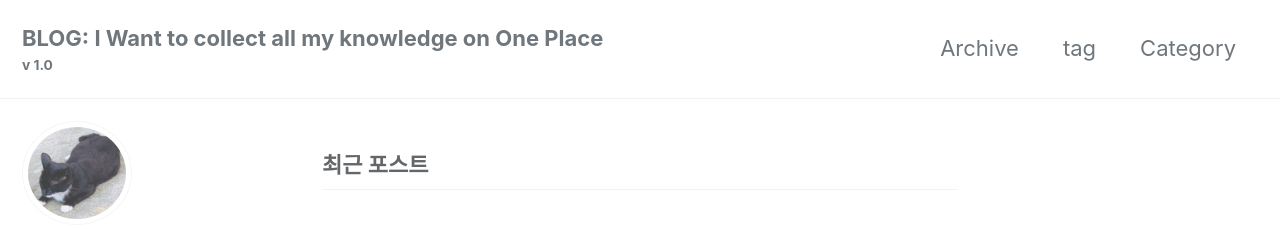
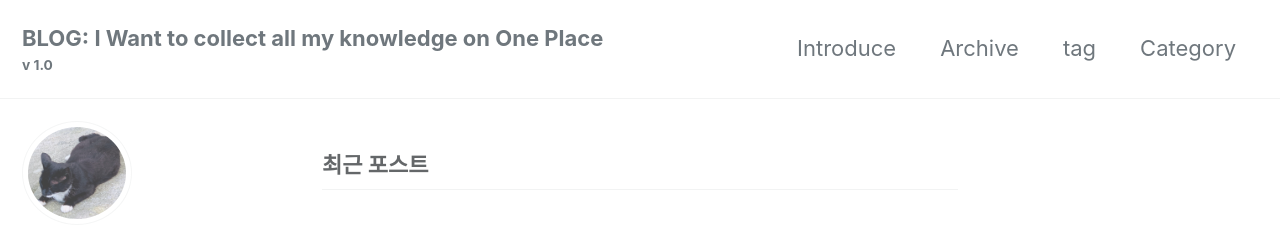
Before and after one commit to sunghyouk/sunghyouk.github.io, a Jekyll site: the page built from index.html, in a window 1280 px wide. Shown: the top 230 px of the page. Built offline with Jekyll 4.4.1, drawn with Linux system fonts in a browser that asks for light colours; cached includes are drawn as plain includes; the list of posts is cut into pages by our own code.

Commit message:
Update navigation.yml

```diff
--- a/_data/navigation.yml
+++ b/_data/navigation.yml
@@ -1,5 +1,7 @@
 # main links
 main:
+  - title: "Introduce"
+    url: /about/
   - title: "Archive"
     url: /year-archive/
   - title: "tag"
```
